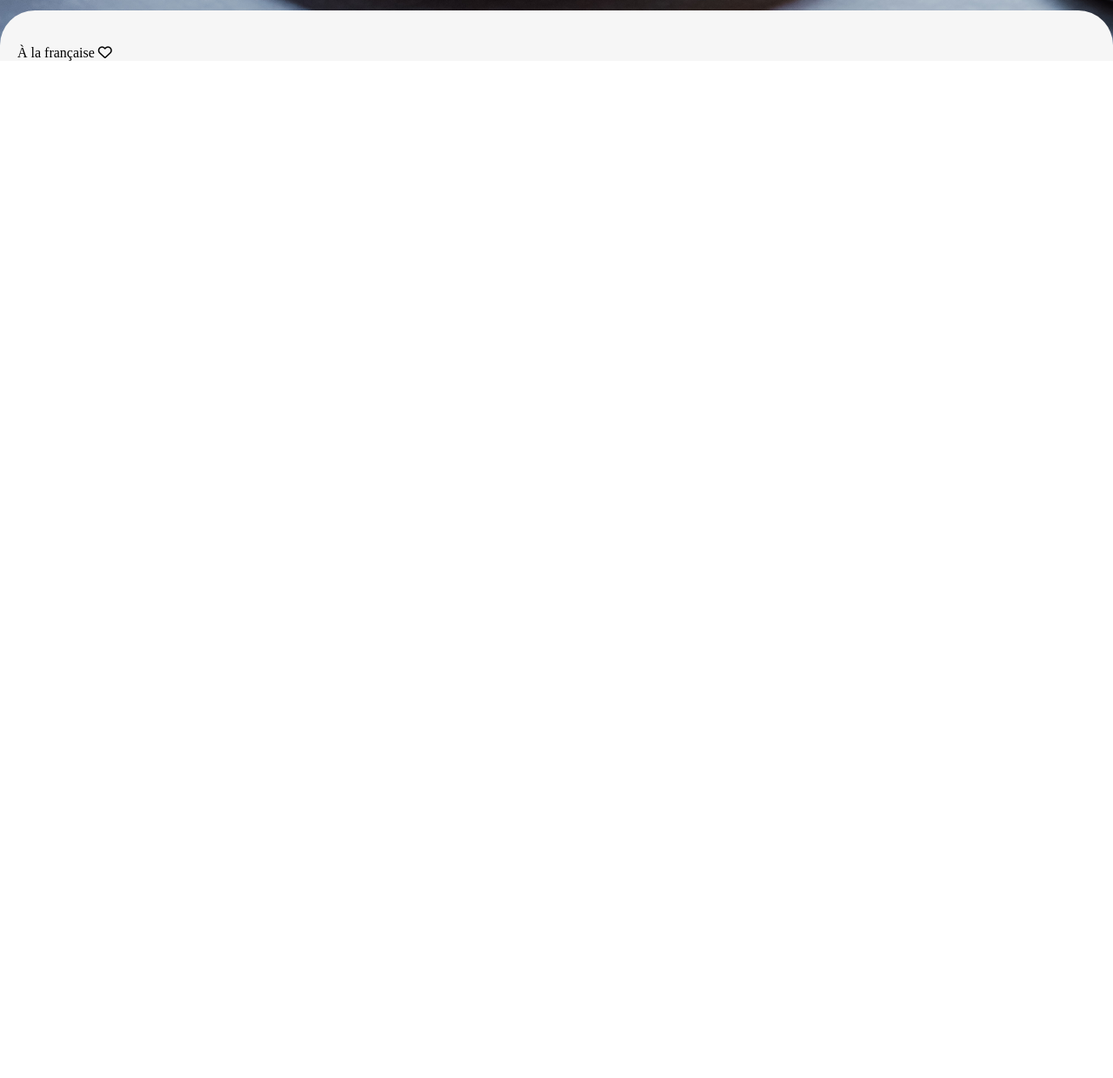
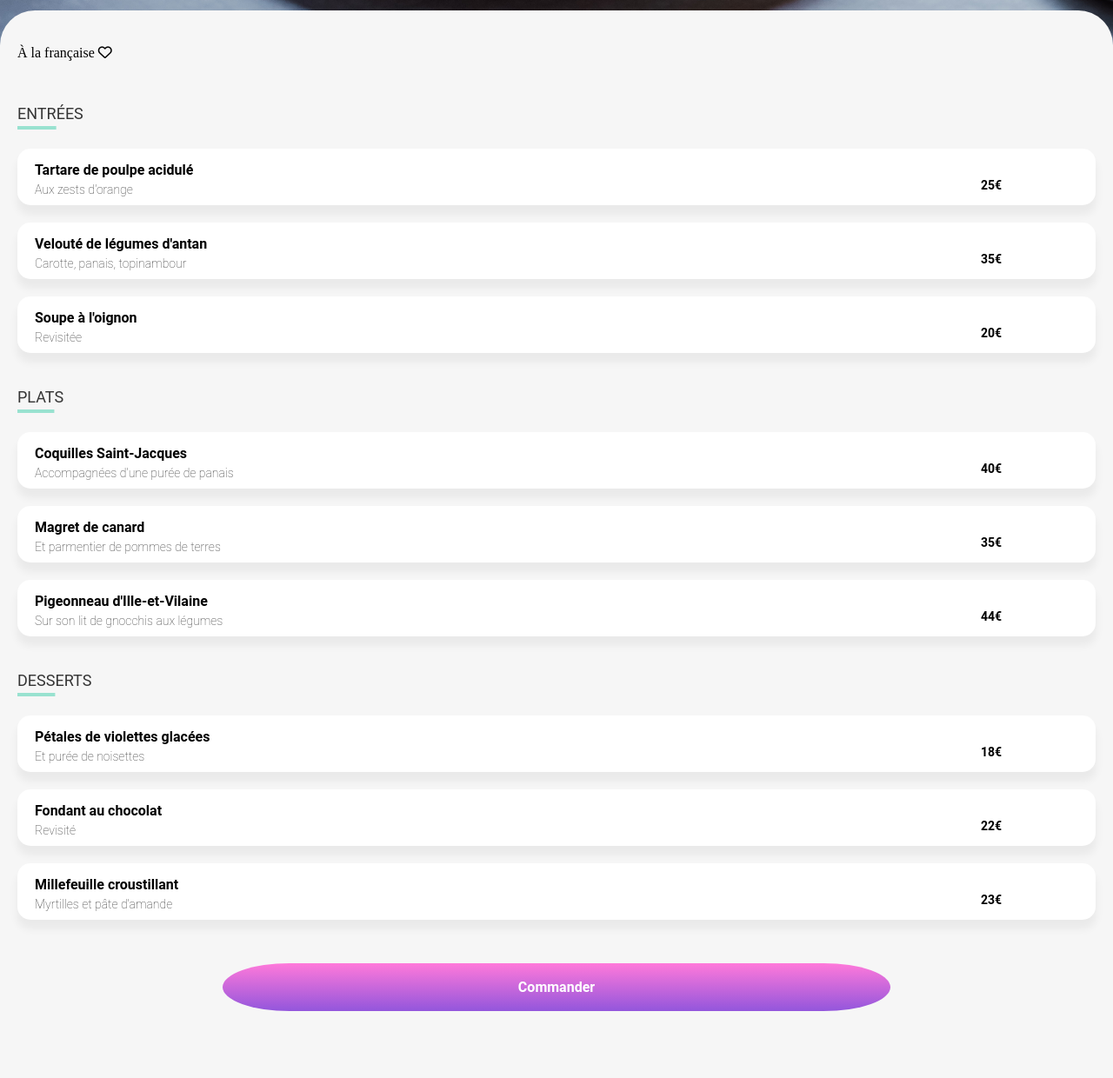
Before and after one commit to FrancoisAubrun/projet3-ohmyfood, a website: page Menu-1.html in a window 1280 px wide. Shown: the part 943-2183 px from the top of the page at 87% size. Before the commit the page ends 1013 px from the top, so only its background shows below. Drawn offline with Linux system fonts and the light colour scheme.

Commit message:
menu 1 finalisé

```diff
--- a/Menu-1.html
+++ b/Menu-1.html
@@ -41,9 +41,80 @@
                 <i class="far fa-heart"></i>
             </div>
 
+            <div class="menu_detail">
+                <h2><span class="underlined">ENTR</span>ÉES</h2>
+                    <div class="choix">
+                        <h3>Tartare de poulpe acidulé</h3>
+                        <h4>Aux zests d'orange</h4>
+                        <p>25€</p>
+                    </div>
+
+                     <div class="choix">
+                        <h3>Velouté de légumes d'antan</h3>
+                        <h4>Carotte, panais, topinambour</h4>
+                        <p>35€</p>
+                    </div>
+
+                    <div class="choix">
+                        <h3>Soupe à l'oignon</h3>
+                        <h4>Revisitée</h4>
+                        <p>20€</p>
+                    </div>
+
+                <h2><span class="underlined">PLAT</span>S</h2>
+                    <div class="choix">
+                        <h3>Coquilles Saint-Jacques</h3>
+                        <h4>Accompagnées d'une purée de panais</h4>
+                        <p>40€</p>
+                    </div>
+
+                    <div class="choix">
+                        <h3>Magret de canard</h3>
+                        <h4>Et parmentier de pommes de terres</h4>
+                        <p>35€</p>
+                    </div>
+
+                    <div class="choix">
+                        <h3>Pigeonneau d'Ille-et-Vilaine</h3>
+                        <h4>Sur son lit de gnocchis aux légumes</h4>
+                        <p>44€</p>
+                    </div>
+
+                <h2><span class="underlined">DESS</span>ERTS</h2>
+                    <div class="choix">
+                        <h3>Pétales de violettes glacées</h3>
+                        <h4>Et purée de noisettes</h4>
+                        <p>18€</p>
+                    </div>
+
+                    <div class="choix">
+                        <h3>Fondant au chocolat</h3>
+                        <h4>Revisité</h4>
+                        <p>22€</p>
+                    </div>
+
+                    <div class="choix">
+                        <h3>Millefeuille croustillant</h3>
+                        <h4>Myrtilles et pâte d'amande</h4>
+                        <p>23€</p>
+                    </div>
+            </div>
+
+            <div class="btn-explorer"><h3>Commander</h3></div>
+
         </div>
       </section>
 
+      <!-- Footer - affiche les autres infos utiles -->
+      <footer id="footer">
+        <div class="footer">
+           <img src="images/logo/ohmyfood@2x.svg" alt="logo" class="logo">
+           <span class="proposer"><i class="fas fa-utensils"></i><p>Proposer un restaurant</p></span>
+           <span class="partenaire"><i class="fas fa-hands-helping"></i><p>Devenir partenaire</p></span>
+           <p>Mentions légales</p>
+           <p>Contact</p>
+        </div>
+     </footer>
 
   </body>
 </html>
--- a/css/main.scss
+++ b/css/main.scss
@@ -33,6 +33,22 @@
     font-size: 14px;
     font-family: $font-2;
     color: $colour-black;
+  }
+
+  .btn-explorer {
+    display: flex;
+    height: 55px;
+    width: 60%;
+    margin: 0 20% 0 20%;
+    background: linear-gradient($colour-secondary, $colour-primary);
+    color: #fff;
+    border-top-right-radius: 10% 50%;
+    border-bottom-right-radius: 10% 50%;
+    border-top-left-radius: 10% 50%;
+    border-bottom-left-radius: 10% 50%;
+    align-items: center;
+    justify-content: center;
+    cursor: pointer;
   }
 }
 
@@ -92,22 +108,6 @@ header {
 
   h2 {
     margin: 20px 30px 40px 30px;
-  }
-
-  .btn-explorer {
-    display: flex;
-    height: 55px;
-    width: 60%;
-    margin: 0 20% 0 20%;
-    background: linear-gradient($colour-secondary, $colour-primary);
-    color: #fff;
-    border-top-right-radius: 10% 50%;
-    border-bottom-right-radius: 10% 50%;
-    border-top-left-radius: 10% 50%;
-    border-bottom-left-radius: 10% 50%;
-    align-items: center;
-    justify-content: center;
-    cursor: pointer;
   }
 }
 
@@ -223,7 +223,7 @@ header {
 .footer {
   background-color: $colour-dark-grey;
   color: #fff;
-  padding: 30px 0 20px 20px;
+  padding: 30px 0 20px 25px;
 
   img {
     fill: #fff;
@@ -260,19 +260,63 @@ header {
 
 /* menu */
 .menu {
-    width:100%;
+  width: 100%;
   background-color: $colour-light-grey;
-    margin-top:-50px;
-    position:relative;
+  margin-top: -50px;
+  padding-bottom:80px;
+  position: relative;
   border-top-right-radius: 40px;
   border-top-left-radius: 40px;
 
   .titremenu {
-        padding-left: 20px;
-        padding-top:40px;
+    padding: 40px 0 10px 20px;
+
     h1 {
-            font-family: $font-1
+      font-family: $font-1;
     }
+  }
+
+
+    /* menu_détail */
+
+    .menu_detail {
+
+  h2 {
+    margin-top:40px;
+    padding: 0 0 10px 20px;
+    .underlined {
+        text-decoration: underline $colour-tertiary;
+        text-decoration-thickness: 4px;
+        text-underline-offset: 8px;
+    }
+  }
+
+  .choix {
+    padding: 10px 0 30px 20px;
+    margin: 20px 20px 10px 20px;
+    background-color: #fff;
+    border-radius: 15px;
+    height: 25px;
+    box-shadow: 0px 10px 10px 1px rgba(0, 0, 0, 0.05);
+
+    h3, h4 {
+        display:flex;
+        width: 80%;
+        padding-top: 5px;
+        float: left;
+    }
+
+    p {
+        display:flex;
+        width: 10%;
+        float: right;
+        padding-right:10px;
+        font-weight: 600;
 
     }
   }
+}
+  .btn-explorer {
+      margin-top: 50px;
+  }
+}
```
Also changed, not shown: Index.html (+1 -0 lines), css/main.css, 1 other file. Lines whose indentation alone changed are shown as unchanged.
